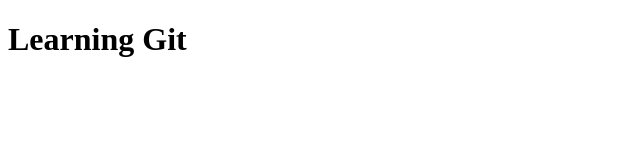
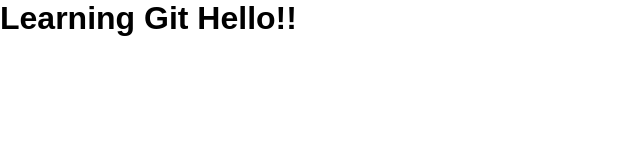
Before and after one commit to mohdbilal123456/Learning-git, a plain HTML site: page index.html in a window 1280 px wide. Shown: the whole page, without its empty margins (0-640 px from the left). Drawn offline with Linux system fonts and the light colour scheme.

Commit message:
link css file and some basic css

```diff
--- a/index.html
+++ b/index.html
@@ -7,6 +7,7 @@
       <link rel="stylesheet" href="style.css">
 </head>
 <body>
-      <h1>Learning Git</h1>
+      <h1>Learning Git Hello!!</h1>
 </body>
+<script src=""></script>
 </html>
--- a/style.css
+++ b/style.css
@@ -0,0 +1,8 @@
+*{
+    margin : 0;
+    padding : 0;
+    box-sizing : border-box;
+    list-style: none;
+    text-decoration: none;
+    font-family: sans-serif;
+}
```
